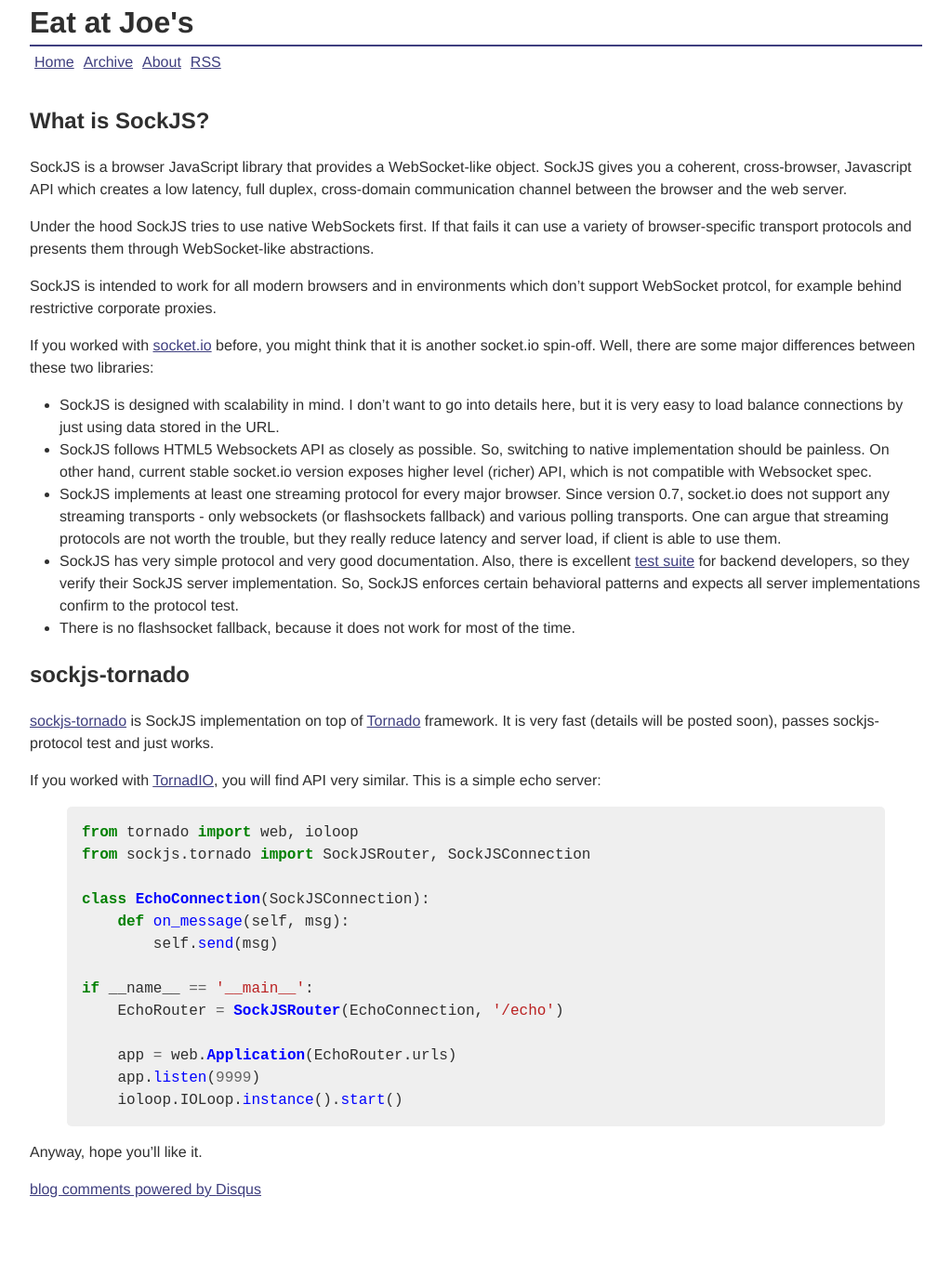
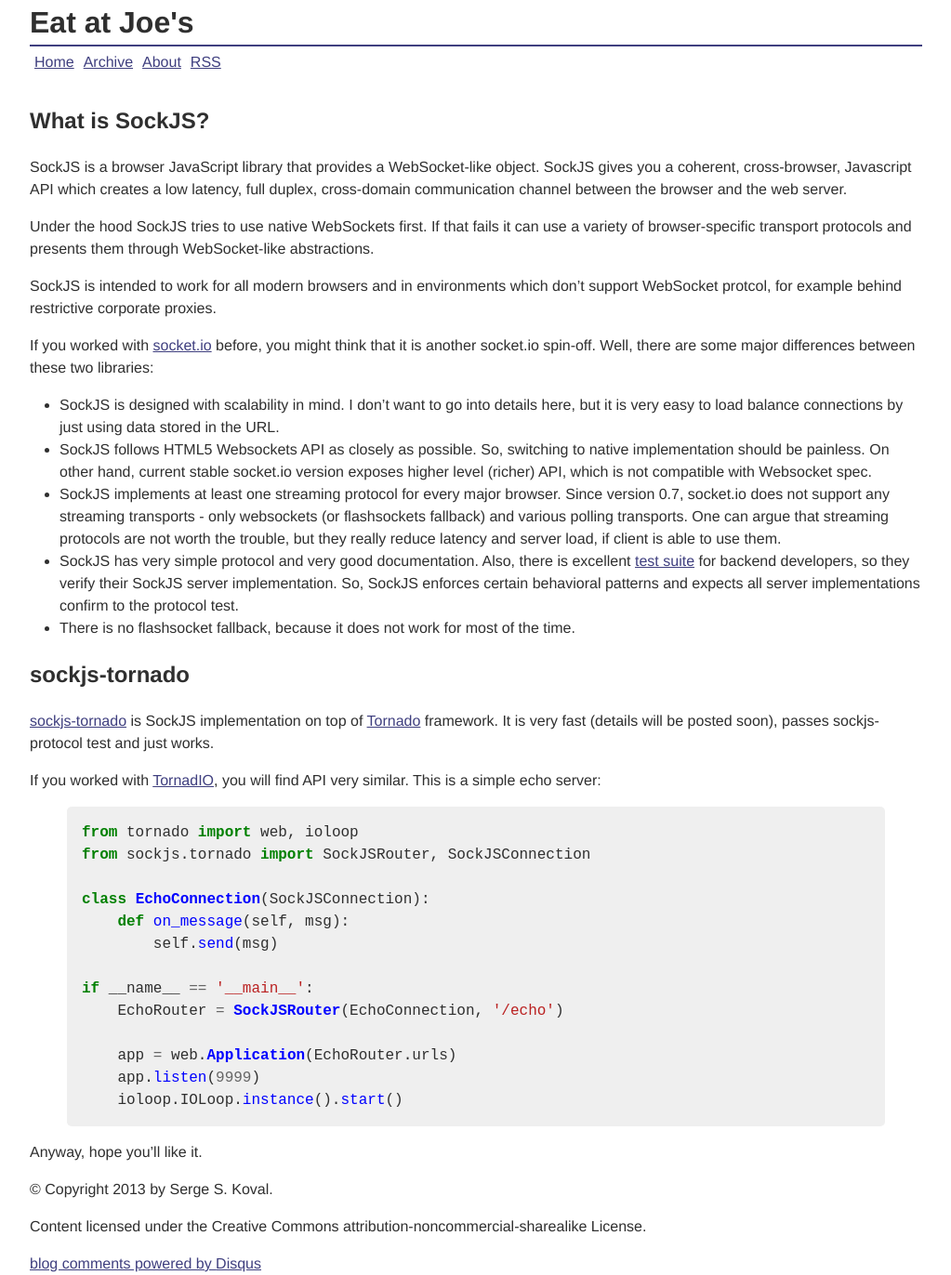
Before and after one commit to mrjoes/mrjoes.github.com, a Jekyll site: the page built from _posts/2011-12-14-sockjs-tornado.md, in a window 1280 px wide. Shown: the whole page at 93% size, without its empty margins (128-1151 px from the left). Built offline with Jekyll 4.4.1, drawn with Linux system fonts in a browser that asks for light colours; Markdown is read by kramdown in place of the engine named in the settings; comment, search, counter and statistics services are not loaded; before the commit the page ends 1292 px from its top, so only the background shows below that.

Commit message:
Update post.html

```diff
--- a/_layouts/post.html
+++ b/_layouts/post.html
@@ -37,7 +37,13 @@
 		<section class="content">
 			{{ content }}
 		</section>
-	</div>
+		<div class="footer">
+        		<p>© Copyright 2013 by Serge S. Koval.</p>
+        		<p>Content licensed under the Creative Commons
+          		attribution-noncommercial-sharealike License.
+        		</p>
+      		</div>
+      	</div>
 	<div id="comments">
 		<div id="disqus_thread"></div>
 		<script type="text/javascript">
```
